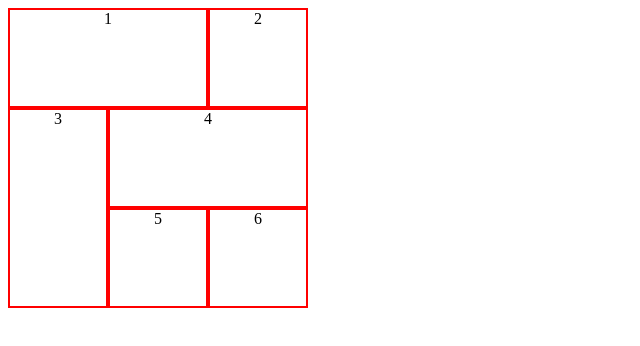
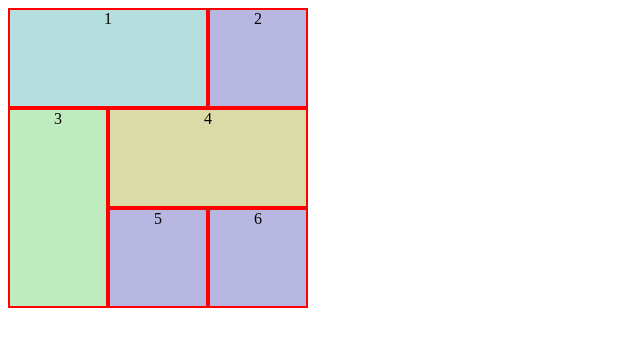
Before and after one commit to vanderleik/css-grid, a plain HTML site: page index.html in a window 1280 px wide. Shown: the whole page, without its empty margins (0-640 px from the left). Drawn offline with Linux system fonts and the light colour scheme.

Commit message:
Update styles.css

```diff
--- a/css/styles.css
+++ b/css/styles.css
@@ -8,23 +8,27 @@
 
 
 .one {
+    background-color: rgb(181, 223, 223);
     border: 2px solid red;
     grid-column-start: 1;
     grid-column-end: 3;
 }
 
  .three {
+    background-color: rgb(190, 236, 190);
     border: 2px solid red;
     grid-row-start: 2;
     grid-row-end: 4;
 }
 
 .four {
+    background-color: rgb(219, 219, 167);
     border: 2px solid red;
     grid-column-start: 2;
     grid-column-end: 4;
 }
 
 .two, .five, .six {
+    background-color: rgb(183, 183, 226);
     border: 2px solid red;
 }
```
